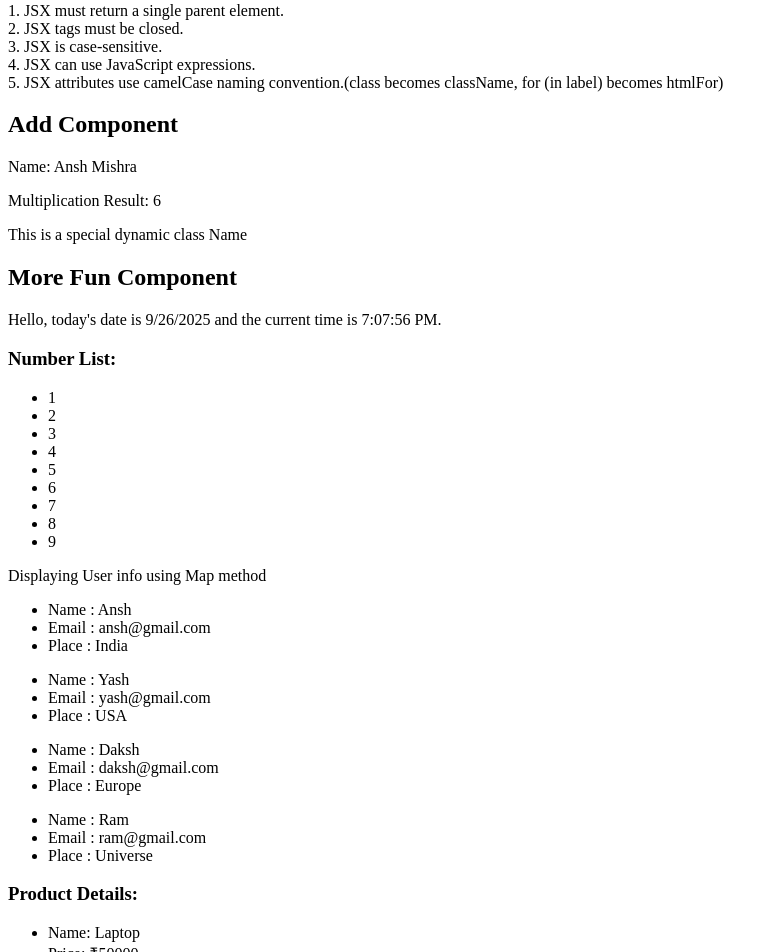
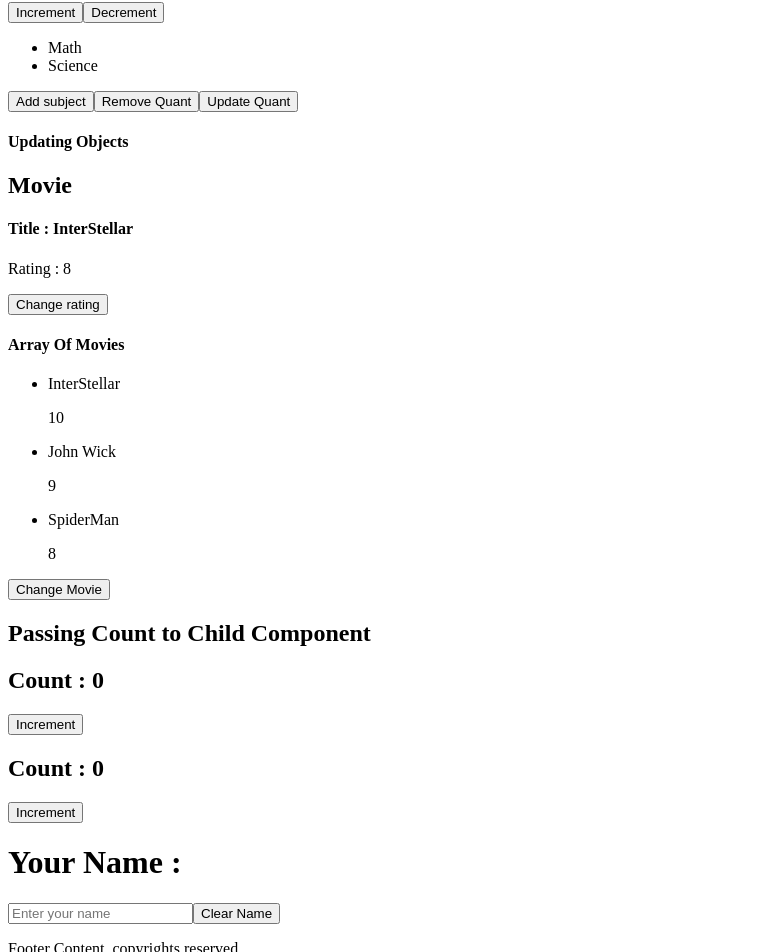
Before and after one commit to Ansh17291/react_pract, a React (Vite) app: page / in a window 1280 px wide. Shown: the part 248-1200 px from the top of the page, without its empty margins (0-778 px from the left). Built offline with nearby package versions, Linux system fonts and the light colour scheme.

Commit message:
Hooks , passsing states and useState

```diff
--- /dev/null
+++ b/src/8_Hooks/ChildComponent.jsx
@@ -0,0 +1,12 @@
+import React from 'react'
+
+const ChildComponent = ({count, handleClick}) => {
+  return (
+    <div>
+        <h2>Count : {count}</h2>
+        <button onClick={handleClick}>Increment</button>
+    </div>
+  )
+}
+
+export default ChildComponent
--- /dev/null
+++ b/src/8_Hooks/ChildComponent2.jsx
@@ -0,0 +1,12 @@
+import React from 'react'
+
+const ChildComponent2 = ({count, handleClick}) => {
+    return (
+    <div>
+        <h2>Count : {count}</h2>
+        <button onClick={handleClick}>Increment</button>
+    </div>
+  )
+}
+
+export default ChildComponent2
--- /dev/null
+++ b/src/8_Hooks/Example.jsx
@@ -0,0 +1,30 @@
+import React, { useEffect, useState } from 'react'
+
+const Example = () => {
+
+    const [name , setName] = useState(() =>{
+        const savedName = localStorage.getItem('name');
+        return savedName ? JSON.parse(savedName) :  ''
+    });
+
+    useEffect(()=>{
+        localStorage.setItem('name', JSON.stringify(name)); // called everytime the state is changed !!
+    },[]);
+
+    const handleClear = () =>{
+        setName("");
+    }
+
+
+    return (
+        <div>
+            <h1> Your Name : {name}</h1>
+
+            <input type='text' value={name} onChange={(event) => setName(event.target.value)} placeholder='Enter your name'/>
+
+            <button onClick={handleClear}>Clear Name</button>
+        </div>
+    )
+}
+
+export default Example
--- /dev/null
+++ b/src/8_Hooks/Hook_useState.jsx
@@ -0,0 +1,128 @@
+import React, { useState } from 'react'
+import ChildComponent from './ChildComponent';
+import ChildComponent2 from './ChildComponent2';
+import Example from './Example';
+
+const Hook_useState = () => {
+    const [count , setCount] = useState(0);
+
+
+    const [subjects, setSubjects] = useState(['Math', 'Science']);
+
+    const addSub = ()=>{
+        setSubjects([...subjects, 'Quant']);
+    }
+
+    const removeQuant = () =>{
+        setSubjects(subjects.filter(f => f != 'Quant'));
+    }
+
+    const updateQuant = () =>{
+        setSubjects(subjects.map(f => f === 'Quant' ? 'Q.A.' : f));
+    }
+
+    const [movie , setMovie] = useState({
+        title : 'InterStellar',
+        rating : 8
+    })
+
+    const changeMovieRating = () =>{
+
+        // the below is a long way !!!!
+
+        // const copyMovie = {
+        //     ...movie,
+        //     rating: 10
+        // }
+
+        // setMovie(copyMovie)
+
+        // Shorter way lol !!!!
+
+        setMovie({...movie, rating: 10});
+    }
+
+    const [movieList , setMovieList] = useState([
+        {
+            id :1 ,
+            title: 'InterStellar',
+            rating: 10
+        },
+        {
+            id : 2,
+            title: 'John Wick',
+            rating : 9
+        },
+        {
+            id : 3,
+            title : 'SpiderMan',
+            rating : 8
+        }
+    ])
+
+    const changeMovie = ()=>{
+        setMovieList(
+            movieList.map((m) => (m.id === 3 ? {...movie, title: 'Ratsasan'} : m))
+        )
+    }
+
+    return (
+        <div>
+            <h2>Count: {count}</h2>
+            {/* every time we use the setCount function, it creates a new state or re-renders the dom with the new state */}
+            <button onClick={() => setCount(count + 1)}>Increment</button>
+            <button onClick={() => setCount(count - 1)}>Decrement </button>
+
+            <ul>
+                {
+                    subjects.map((sub, idx) => (
+                        <li key={idx}> {sub} </li>
+                    ))
+                }
+            </ul>
+
+            <button onClick={addSub}>Add subject</button>
+            <button onClick={removeQuant}>Remove Quant</button>
+            <button onClick={updateQuant}>Update Quant</button>
+
+            <h4>Updating Objects</h4>
+
+            <h2>Movie</h2>
+
+            <h4>Title : {movie.title}</h4>
+            <p>Rating : {movie.rating}</p>
+            <button onClick={changeMovieRating}>Change rating</button>
+
+            <h4>Array Of Movies</h4>
+
+            <ul>
+                {
+                    movieList.map(m => (
+                        <li key={m.id}>
+                            {m.title}
+                            <p>{m.rating}</p>
+                        </li>
+                    ))
+                }
+            </ul>
+
+            <button onClick={changeMovie}>Change Movie</button>
+
+
+            <h2> Passing Count to Child Component</h2>
+
+            {/* the 2 components below share the same variable from the parent therefore any change in the variable would result in the change in boht of the component and in 2 places in the DOM */}
+
+            <ChildComponent count = {count} handleClick= {() => setCount(count + 1)}/>
+            <ChildComponent2 count = {count} handleClick={() => setCount(count + 1)}/>
+
+            <Example />
+
+
+
+
+        </div>
+    )
+}
+
+export default Hook_useState
--- a/src/App.jsx
+++ b/src/App.jsx
@@ -10,6 +10,8 @@ import NewChild from "./5_Props/NewChild";
 import Cart from "./6_Conditional_Rendering/Cart";
 import Button_click from "./7_EventHandling/Button_click";
 import Copy from "./7_EventHandling/Copy";
+import Hook_useState from "./8_Hooks/hook_useState";
+import ChildComponent from "./8_Hooks/ChildComponent";
 const App = () => {
   return (
     <>
@@ -18,7 +20,7 @@ const App = () => {
 
       <Header/>
       <Main/>
-      <JSXRules/>
+      {/* <JSXRules/>
       <Add/>
       <MoreFun/>
       <UserChild name="Ansh" place="India" hobbies={['reading , coding , sleeping ']}/>
@@ -38,7 +40,10 @@ const App = () => {
       <Cart />
 
       <Button_click />
-      <Copy></Copy>
+      <Copy></Copy> */}
+
+      <Hook_useState/>
+
       <Footer/>
     </>
   )
```
